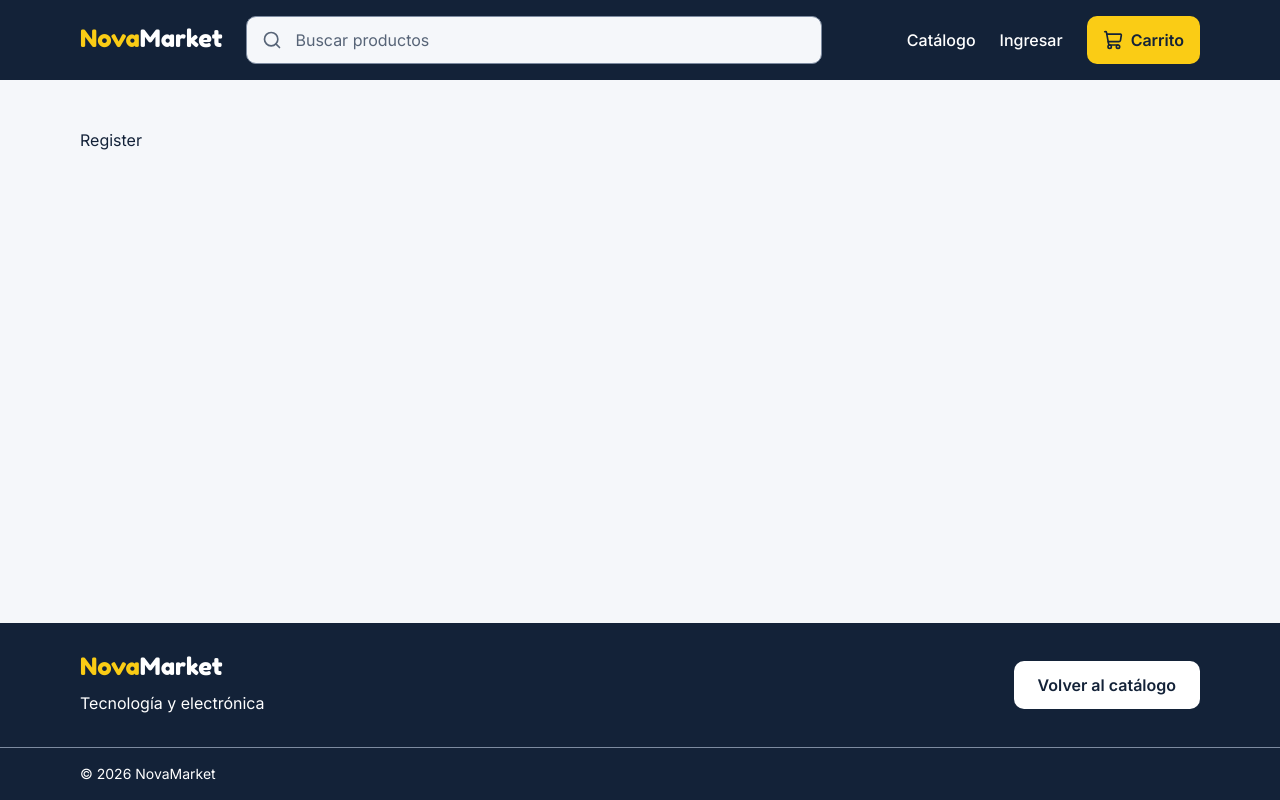
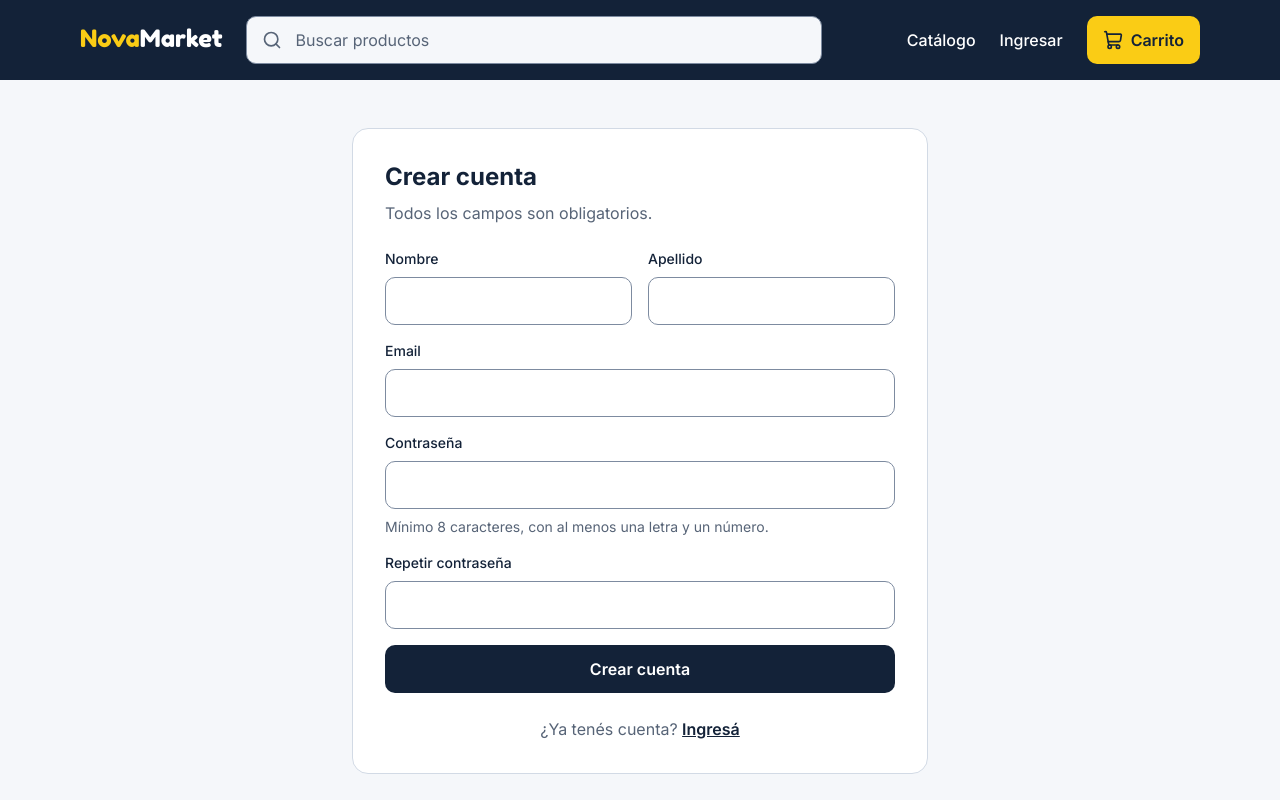
Before and after one commit to Talently-Lab/S2621-novamarket, a React (Vite) app in the folder frontend/: page /register in a window 1280 px wide. Shown: the top 800 px of the page. Built offline with nearby package versions, Linux system fonts and the light colour scheme; no server answers.

Commit message:
feat(front): implement register page

```diff
--- a/frontend/src/pages/Register.jsx
+++ b/frontend/src/pages/Register.jsx
@@ -1,5 +1,225 @@
+import { useState } from 'react';
+import { Link, Navigate, useLocation, useNavigate } from 'react-router-dom';
+import Button from '../components/ui/Button';
+import ErrorMessage from '../components/ui/ErrorMessage';
+import Input from '../components/ui/Input';
+import Loader from '../components/ui/Loader';
+import useAuth from '../hooks/useAuth';
+
+const EMAIL_PATTERN = /^[^\s@]+@[^\s@]+\.[^\s@]+$/;
+// Misma regla que el contrato: mínimo 8 caracteres, al menos una letra y un número.
+const PASSWORD_PATTERN = /^(?=.*[A-Za-z])(?=.*\d).{8,}$/;
+const PASSWORD_HINT =
+  'Mínimo 8 caracteres, con al menos una letra y un número.';
+const FIELDS = ['name', 'lastName', 'email', 'password', 'confirmPassword'];
+const INITIAL_VALUES = {
+  name: '',
+  lastName: '',
+  email: '',
+  password: '',
+  confirmPassword: '',
+};
+
+function validate(values) {
+  const errors = {};
+
+  if (!values.name.trim()) {
+    errors.name = 'Ingresá tu nombre.';
+  }
+
+  if (!values.lastName.trim()) {
+    errors.lastName = 'Ingresá tu apellido.';
+  }
+
+  if (!values.email.trim()) {
+    errors.email = 'Ingresá tu email.';
+  } else if (!EMAIL_PATTERN.test(values.email.trim())) {
+    errors.email = 'Ingresá un email válido, por ejemplo nombre@dominio.com.';
+  }
+
+  if (!values.password) {
+    errors.password = 'Ingresá una contraseña.';
+  } else if (!PASSWORD_PATTERN.test(values.password)) {
+    errors.password =
+      'La contraseña debe tener al menos 8 caracteres, una letra y un número.';
+  }
+
+  if (!values.confirmPassword) {
+    errors.confirmPassword = 'Repetí la contraseña.';
+  } else if (values.confirmPassword !== values.password) {
+    errors.confirmPassword = 'Las contraseñas no coinciden.';
+  }
+
+  return errors;
+}
+
 function Register() {
-  return <h1>Register</h1>;
+  const { register, isAuthenticated, loading } = useAuth();
+  const location = useLocation();
+  const navigate = useNavigate();
+  const [values, setValues] = useState(INITIAL_VALUES);
+  const [fieldErrors, setFieldErrors] = useState({});
+  const [formError, setFormError] = useState('');
+  const [submitting, setSubmitting] = useState(false);
+
+  if (loading) {
+    return <Loader label="Verificando sesión..." />;
+  }
+
+  if (isAuthenticated) {
+    return <Navigate to="/" replace />;
+  }
+
+  const handleChange = (event) => {
+    const { name, value } = event.target;
+    setValues((current) => ({ ...current, [name]: value }));
+    setFieldErrors((current) => ({ ...current, [name]: undefined }));
+  };
+
+  const handleSubmit = async (event) => {
+    event.preventDefault();
+    const form = event.currentTarget;
+    const errors = validate(values);
+    const firstInvalid = FIELDS.find((field) => errors[field]);
+
+    setFieldErrors(errors);
+    setFormError('');
+
+    if (firstInvalid) {
+      form.elements.namedItem(firstInvalid)?.focus();
+      return;
+    }
+
+    const email = values.email.trim();
+    setSubmitting(true);
+
+    try {
+      await register({
+        name: values.name.trim(),
+        lastName: values.lastName.trim(),
+        email,
+        password: values.password,
+      });
+      // La API no devuelve token: no hay login automático.
+      navigate('/login', {
+        state: { registered: true, email, from: location.state?.from },
+      });
+    } catch (error) {
+      setSubmitting(false);
+
+      if (error.code === 'EMAIL_ALREADY_EXISTS') {
+        setFieldErrors({
+          email: (
+            <>
+              Ya existe una cuenta con este email.{' '}
+              <Link
+                to="/login"
+                state={{ email, from: location.state?.from }}
+                className="focus-ring rounded-control font-semibold underline"
+              >
+                Ingresá con tu cuenta
+              </Link>
+              .
+            </>
+          ),
+        });
+        form.elements.namedItem('email')?.focus();
+        return;
+      }
+
+      const apiFieldErrors = Object.fromEntries(
+        FIELDS.filter((field) => error.fields?.[field]).map((field) => [
+          field,
+          error.fields[field],
+        ]),
+      );
+
+      if (Object.keys(apiFieldErrors).length > 0) {
+        setFieldErrors(apiFieldErrors);
+      } else {
+        setFormError(error.message);
+      }
+    }
+  };
+
+  return (
+    <section className="mx-auto flex w-full max-w-xl flex-col gap-6 rounded-card border border-border bg-white p-6 md:p-8">
+      <div className="flex flex-col gap-2">
+        <h1 className="text-2xl font-bold text-ink">Crear cuenta</h1>
+        <p className="text-muted">Todos los campos son obligatorios.</p>
+      </div>
+
+      {formError && <ErrorMessage message={formError} />}
+
+      <form noValidate onSubmit={handleSubmit} className="flex flex-col gap-4">
+        <div className="grid gap-4 md:grid-cols-2">
+          <Input
+            label="Nombre"
+            name="name"
+            autoComplete="given-name"
+            value={values.name}
+            onChange={handleChange}
+            error={fieldErrors.name}
+            required
+          />
+          <Input
+            label="Apellido"
+            name="lastName"
+            autoComplete="family-name"
+            value={values.lastName}
+            onChange={handleChange}
+            error={fieldErrors.lastName}
+            required
+          />
+        </div>
+        <Input
+          label="Email"
+          name="email"
+          type="email"
+          autoComplete="email"
+          value={values.email}
+          onChange={handleChange}
+          error={fieldErrors.email}
+          required
+        />
+        <Input
+          label="Contraseña"
+          name="password"
+          type="password"
+          autoComplete="new-password"
+          value={values.password}
+          onChange={handleChange}
+          error={fieldErrors.password}
+          hint={PASSWORD_HINT}
+          required
+        />
+        <Input
+          label="Repetir contraseña"
+          name="confirmPassword"
+          type="password"
+          autoComplete="new-password"
+          value={values.confirmPassword}
+          onChange={handleChange}
+          error={fieldErrors.confirmPassword}
+          required
+        />
+        <Button type="submit" loading={submitting} className="w-full">
+          {submitting ? 'Creando cuenta...' : 'Crear cuenta'}
+        </Button>
+      </form>
+
+      <p className="text-center text-muted">
+        ¿Ya tenés cuenta?{' '}
+        <Link
+          to="/login"
+          state={{ from: location.state?.from }}
+          className="focus-ring rounded-control font-semibold text-ink underline"
+        >
+          Ingresá
+        </Link>
+      </p>
+    </section>
+  );
 }
 
 export default Register;
```
